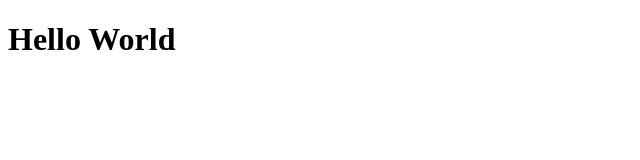
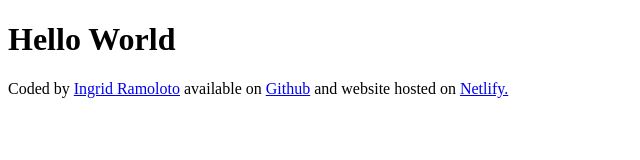
Before and after one commit to KayRams/KISWeatherApp, a plain HTML site: page index.html in a window 1280 px wide. Shown: the whole page, without its empty margins (0-640 px from the left). Drawn offline with Linux system fonts and the light colour scheme.

Commit message:
Added the links to the footer

```diff
--- a/index.html
+++ b/index.html
@@ -7,5 +7,17 @@
   </head>
   <body>
     <h1>Hello World</h1>
+    <footer>
+      Coded by
+      <a href="https://github.com/KayRams" target="_blank"> Ingrid Ramoloto</a>
+      available on
+      <a href="https://github.com/KayRams/KISWeatherApp" target="_blank">
+        Github</a
+      >
+      and website hosted on
+      <a href="https://kisweatherapp.netlify.app/" target="_blank">
+        Netlify.
+      </a>
+    </footer>
   </body>
 </html>
```
